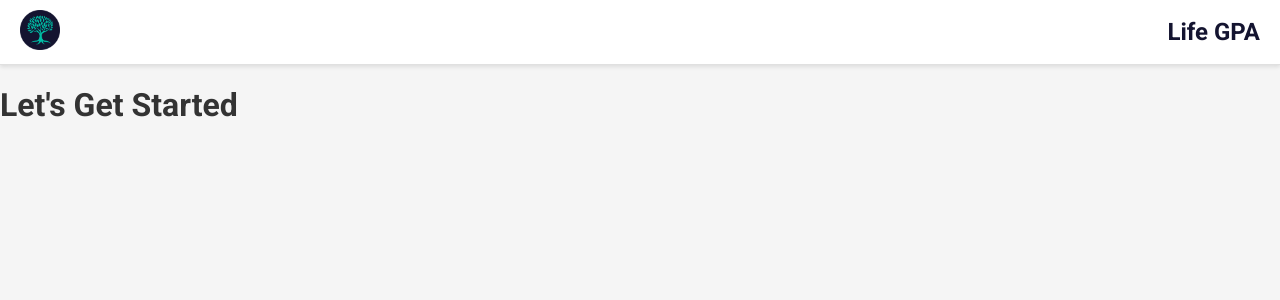
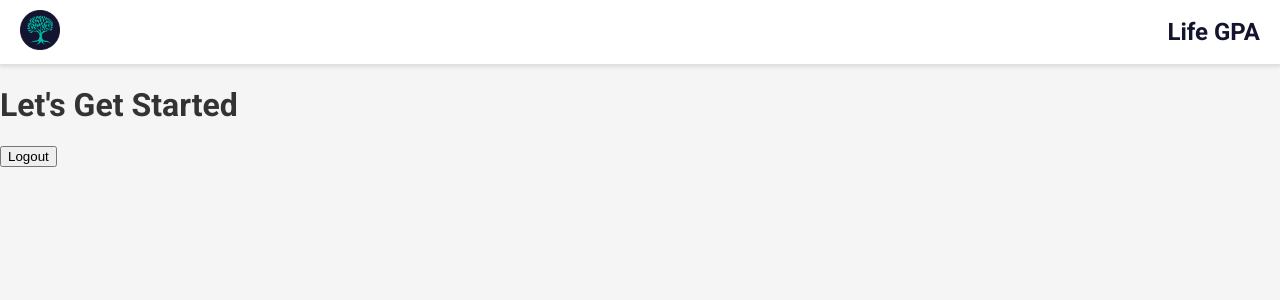
Before and after one commit to CompassFoundry/LifeGPA, a React (Create React App) app in the folder frontend/: page /home in a window 1280 px wide. Shown: the top 300 px of the page. Built offline with nearby package versions, Linux system fonts and the light colour scheme; no server answers.

Commit message:
updated home.js to be able to compile

```diff
--- a/frontend/src/Components/Home/Home.js
+++ b/frontend/src/Components/Home/Home.js
@@ -14,6 +14,8 @@ const Home = ({ user, setUser }) => {
   return (
     <div>
       <h1>Let's Get Started</h1>
+      <button onClick={handleLogout}>Logout</button>{' '}
+      {/* Now using handleLogout */}
     </div>
   )
 }
```
